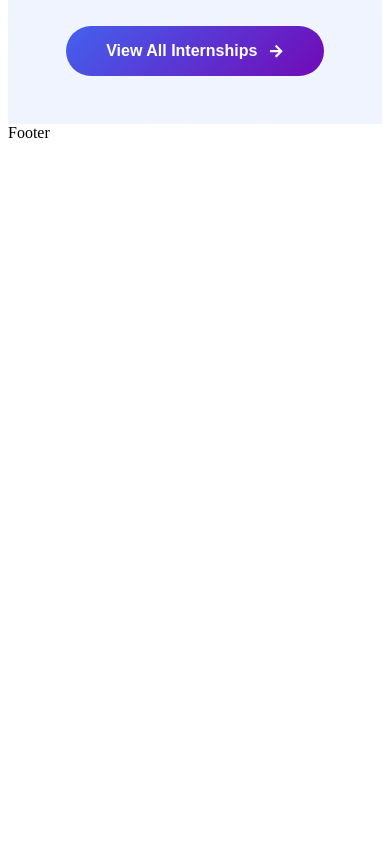
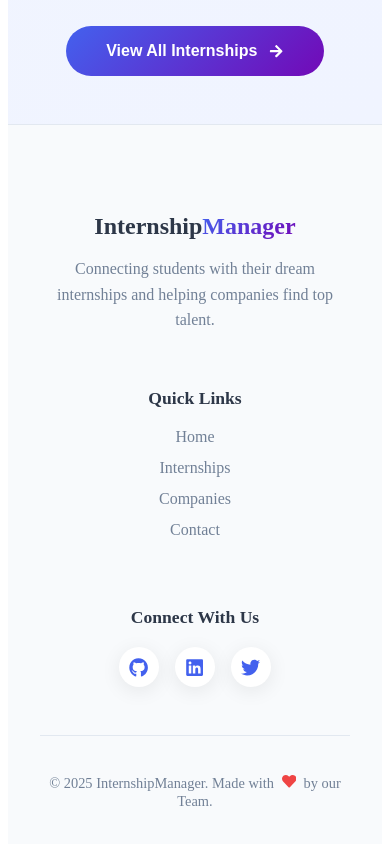
Before and after one commit to Nourhenebenothmen22/internship-management-system, a React (Vite) app in the folder frontend/: page / in a window 390 px wide. Shown: the part 10516-11360 px from the top of the page. Before the commit the page ends 10666 px from the top, so only its background shows below. Built offline with nearby package versions, Linux system fonts and the light colour scheme.

Commit message:
Implement Footer component

```diff
--- a/frontend/src/components/Footer/Footer.css
+++ b/frontend/src/components/Footer/Footer.css
@@ -0,0 +1,150 @@
+:root {
+    --footer-bg: #f8fafc;
+    --footer-text: #718096;
+    --footer-heading: #2d3748;
+}
+
+.footer {
+    background: var(--footer-bg);
+    padding: 4rem 0 1.5rem;
+    border-top: 1px solid var(--gray-light);
+    margin-top: auto;
+}
+
+.footer__container {
+    max-width: 1200px;
+    margin: 0 auto;
+    padding: 0 2rem;
+}
+
+.footer__content {
+    display: grid;
+    grid-template-columns: 2fr 1fr 1fr;
+    gap: 3rem;
+    margin-bottom: 3rem;
+}
+
+.footer__logo {
+    font-size: 1.5rem;
+    font-weight: 800;
+    color: var(--text-dark);
+    margin-bottom: 1rem;
+}
+
+.footer__logo-highlight {
+    color: var(--primary-color);
+    background: linear-gradient(135deg, var(--primary-color), var(--secondary-color));
+    -webkit-background-clip: text;
+    background-clip: text;
+    -webkit-text-fill-color: transparent;
+}
+
+.footer__description {
+    color: var(--footer-text);
+    line-height: 1.6;
+    max-width: 350px;
+}
+
+.footer__heading {
+    font-size: 1.1rem;
+    font-weight: 700;
+    color: var(--footer-heading);
+    margin-bottom: 1.2rem;
+}
+
+.footer__link-list {
+    list-style: none;
+    padding: 0;
+    margin: 0;
+}
+
+.footer__link-list li {
+    margin-bottom: 0.8rem;
+}
+
+.footer__link {
+    color: var(--footer-text);
+    text-decoration: none;
+    transition: var(--transition);
+}
+
+.footer__link:hover {
+    color: var(--primary-color);
+    padding-left: 5px;
+}
+
+.footer__social-icons {
+    display: flex;
+    gap: 1rem;
+}
+
+.footer__social-link {
+    display: flex;
+    align-items: center;
+    justify-content: center;
+    width: 40px;
+    height: 40px;
+    border-radius: 50%;
+    background: var(--white);
+    color: var(--primary-color);
+    box-shadow: var(--shadow);
+    transition: var(--transition);
+    font-size: 1.2rem;
+}
+
+.footer__social-link:hover {
+    transform: translateY(-3px);
+    background: var(--primary-color);
+    color: var(--white);
+    box-shadow: var(--shadow-lg);
+}
+
+.footer__bottom {
+    padding-top: 1.5rem;
+    border-top: 1px solid var(--gray-light);
+    text-align: center;
+}
+
+.footer__copyright {
+    color: var(--footer-text);
+    font-size: 0.9rem;
+}
+
+.footer__heart {
+    color: var(--danger-color);
+    margin: 0 4px;
+}
+
+@media (max-width: 768px) {
+    .footer__content {
+        grid-template-columns: 1fr;
+        gap: 2rem;
+        text-align: center;
+    }
+
+    .footer__description {
+        margin: 0 auto;
+    }
+
+    .footer__social-icons {
+        justify-content: center;
+    }
+}
+
+/* Dark Mode */
+@media (prefers-color-scheme: dark) {
+    :root {
+        --footer-bg: #0f172a;
+        --footer-text: #94a3b8;
+        --footer-heading: #e2e8f0;
+    }
+
+    .footer {
+        border-top-color: var(--gray-light);
+    }
+
+    .footer__social-link {
+        background: var(--gray-light);
+        color: var(--white);
+    }
+}
--- a/frontend/src/components/Footer/Footer.jsx
+++ b/frontend/src/components/Footer/Footer.jsx
@@ -1,9 +1,50 @@
-import React from 'react'
+import React from 'react';
+import './Footer.css';
+import { FaHeart, FaGithub, FaLinkedin, FaTwitter } from 'react-icons/fa';
+import { Link } from 'react-router-dom';
 
-function Footer() {
+const Footer = () => {
+  const currentYear = new Date().getFullYear();
+
   return (
-    <div>Footer</div>
-  )
-}
+    <footer className="footer">
+      <div className="footer__container">
+        <div className="footer__content">
+          <div className="footer__brand">
+            <h3 className="footer__logo">Internship<span className="footer__logo-highlight">Manager</span></h3>
+            <p className="footer__description">
+              Connecting students with their dream internships and helping companies find top talent.
+            </p>
+          </div>
 
-export default Footer
+          <div className="footer__links">
+            <h4 className="footer__heading">Quick Links</h4>
+            <ul className="footer__link-list">
+              <li><Link to="/" className="footer__link">Home</Link></li>
+              <li><Link to="/internships" className="footer__link">Internships</Link></li>
+              <li><Link to="/companies" className="footer__link">Companies</Link></li>
+              <li><Link to="/contact" className="footer__link">Contact</Link></li>
+            </ul>
+          </div>
+
+          <div className="footer__social">
+            <h4 className="footer__heading">Connect With Us</h4>
+            <div className="footer__social-icons">
+              <a href="#" className="footer__social-link"><FaGithub /></a>
+              <a href="#" className="footer__social-link"><FaLinkedin /></a>
+              <a href="#" className="footer__social-link"><FaTwitter /></a>
+            </div>
+          </div>
+        </div>
+
+        <div className="footer__bottom">
+          <p className="footer__copyright">
+            &copy; {currentYear} InternshipManager. Made with <FaHeart className="footer__heart" /> by our Team.
+          </p>
+        </div>
+      </div>
+    </footer>
+  );
+};
+
+export default Footer;
```
